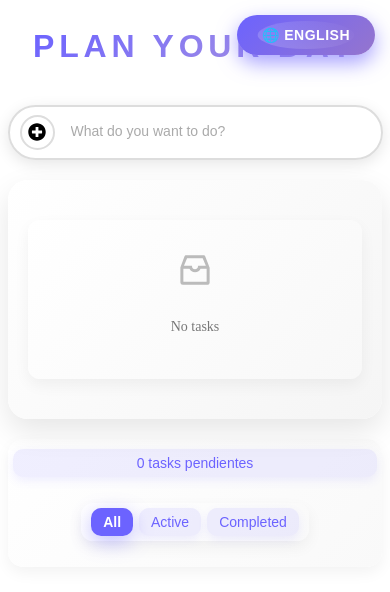
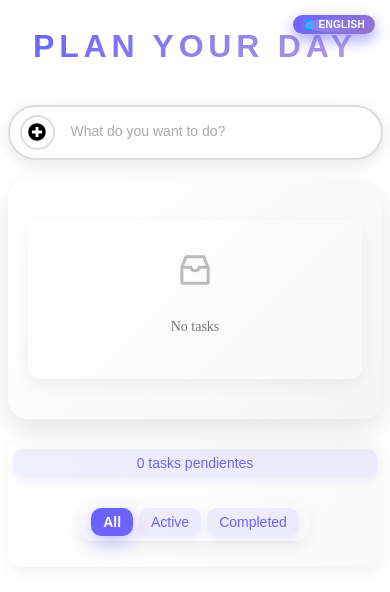
Before and after one commit to Agusdiisanto/Todo-App, a React (Vite) app: page / in a window 390 px wide. Shown: the top 592 px of the page. Built offline with nearby package versions, Linux system fonts and the light colour scheme.

Commit message:
Terminado

```diff
--- a/src/App.css
+++ b/src/App.css
@@ -13,15 +13,15 @@
   color: #fff;
   border: none;
   border-radius: 50px;
-  padding: 12px 25px;
+  padding: 8px 18px;
   cursor: pointer;
-  font-size: 14px;
+  font-size: 12px;
   font-weight: bold;
   text-transform: uppercase;
-  letter-spacing: 0.5px;
-  box-shadow: 0px 8px 20px rgba(108, 99, 255, 0.6);
+  letter-spacing: 0.4px;
+  box-shadow: 0px 6px 15px rgba(108, 99, 255, 0.6);
   transition: background 0.3s ease, transform 0.2s ease, box-shadow 0.3s ease;
-  backdrop-filter: blur(8px);
+  backdrop-filter: blur(6px);
   overflow: hidden;
   position: relative;
 }
@@ -47,13 +47,13 @@
 
 .language-toggle:hover {
   background: linear-gradient(135deg, #9575cd, #6c63ff);
-  transform: scale(1.1) rotate(1deg);
-  box-shadow: 0px 12px 30px rgba(108, 99, 255, 0.8);
+  transform: scale(1.05);
+  box-shadow: 0px 10px 25px rgba(108, 99, 255, 0.8);
 }
 
 .language-toggle:active {
   transform: scale(0.95);
-  box-shadow: 0px 6px 15px rgba(108, 99, 255, 0.4);
+  box-shadow: 0px 4px 10px rgba(108, 99, 255, 0.4);
 }
 
 .language-toggle span {
@@ -84,3 +84,18 @@
   transform: translate(-50%, -50%) scale(0.8);
   opacity: 0.5;
 }
+
+@media (max-width: 768px) {
+  .language-toggle {
+    padding: 6px 14px;
+    font-size: 10px;
+  }
+}
+
+@media (max-width: 480px) {
+  .language-toggle {
+    padding: 4px 10px;
+    font-size: 10px;
+    letter-spacing: 0.3px;
+  }
+}
--- a/src/components/Filters/Filters.css
+++ b/src/components/Filters/Filters.css
@@ -8,12 +8,11 @@
     border-radius: 12px;
     box-shadow: 0 6px 15px rgba(0, 0, 0, 0.05);
     font-family: 'Poppins', sans-serif;
-    transition: transform 0.3s ease, box-shadow 0.3s ease;
+    transition: box-shadow 0.3s ease;
   }
 
   .filters:hover {
     box-shadow: 0 10px 25px rgba(0, 0, 0, 0.1);
-    transform: translateY(-2px);
   }
 
   .filters li {
@@ -29,14 +28,13 @@
     padding: 10px 20px;
     border-radius: 10px;
     box-shadow: 0 4px 10px rgba(108, 99, 255, 0.1);
-    transition: background 0.3s ease, color 0.3s ease, transform 0.2s ease, box-shadow 0.3s ease;
+    transition: background 0.3s ease, color 0.3s ease, box-shadow 0.3s ease;
   }
 
   .filters a:hover {
     background: rgba(108, 99, 255, 0.2);
     color: #000000;
     box-shadow: 0 6px 15px rgba(108, 99, 255, 0.3);
-    transform: scale(1.05);
   }
 
   .filters a.selected {
--- a/src/components/Footer/Footer.css
+++ b/src/components/Footer/Footer.css
@@ -54,7 +54,7 @@
   .filters {
     display: flex;
     gap: 10px;
-    flex-wrap: wrap; /* Asegura que los botones no se desborden */
+    flex-wrap: wrap;
   }
 
   .filters button {
@@ -88,7 +88,7 @@
       flex-direction: column;
       gap: 15px;
       padding: 15px 20px;
-      text-align: center; /* Mejor alineación */
+      text-align: center;
     }
 
     .todo-count {
@@ -97,14 +97,14 @@
     }
 
     .filters {
-      justify-content: center; /* Centra los botones */
+      justify-content: center;
       gap: 8px;
     }
 
     .clear-completed {
       font-size: 14px;
       padding: 8px 15px;
-      width: 100%; /* Asegura que ocupe todo el ancho disponible */
+      width: 100%;
     }
   }
 
--- a/src/components/Todos/Todos.tsx
+++ b/src/components/Todos/Todos.tsx
@@ -25,6 +25,8 @@ export const Todos: React.FC<Props> = ({ todos, setCompleted, setTitle, removeTo
     });
     return initial;
   });
+
+  const categoryTranslations = translations[language].createTodo.categories;
 
   const containerVariants = {
     open: {
@@ -112,11 +114,12 @@ export const Todos: React.FC<Props> = ({ todos, setCompleted, setTitle, removeTo
 
       {categories.map((cat) => {
         const tasks = todos.filter((t) => t.category === cat);
+        const translatedCategory = categoryTranslations[cat as keyof typeof categoryTranslations] || cat;
         return (
           <div key={cat} className="category-section">
             <div className="category-header" onClick={() => toggleCategory(cat)}>
               <h2 className="category-title">
-                {cat} <span className="task-count">({tasks.length})</span>
+                {translatedCategory} <span className="task-count">({tasks.length})</span>
               </h2>
               <button className="toggle-button">
                 {openCategories[cat] ? <AiOutlineUp /> : <AiOutlineDown />}
```
